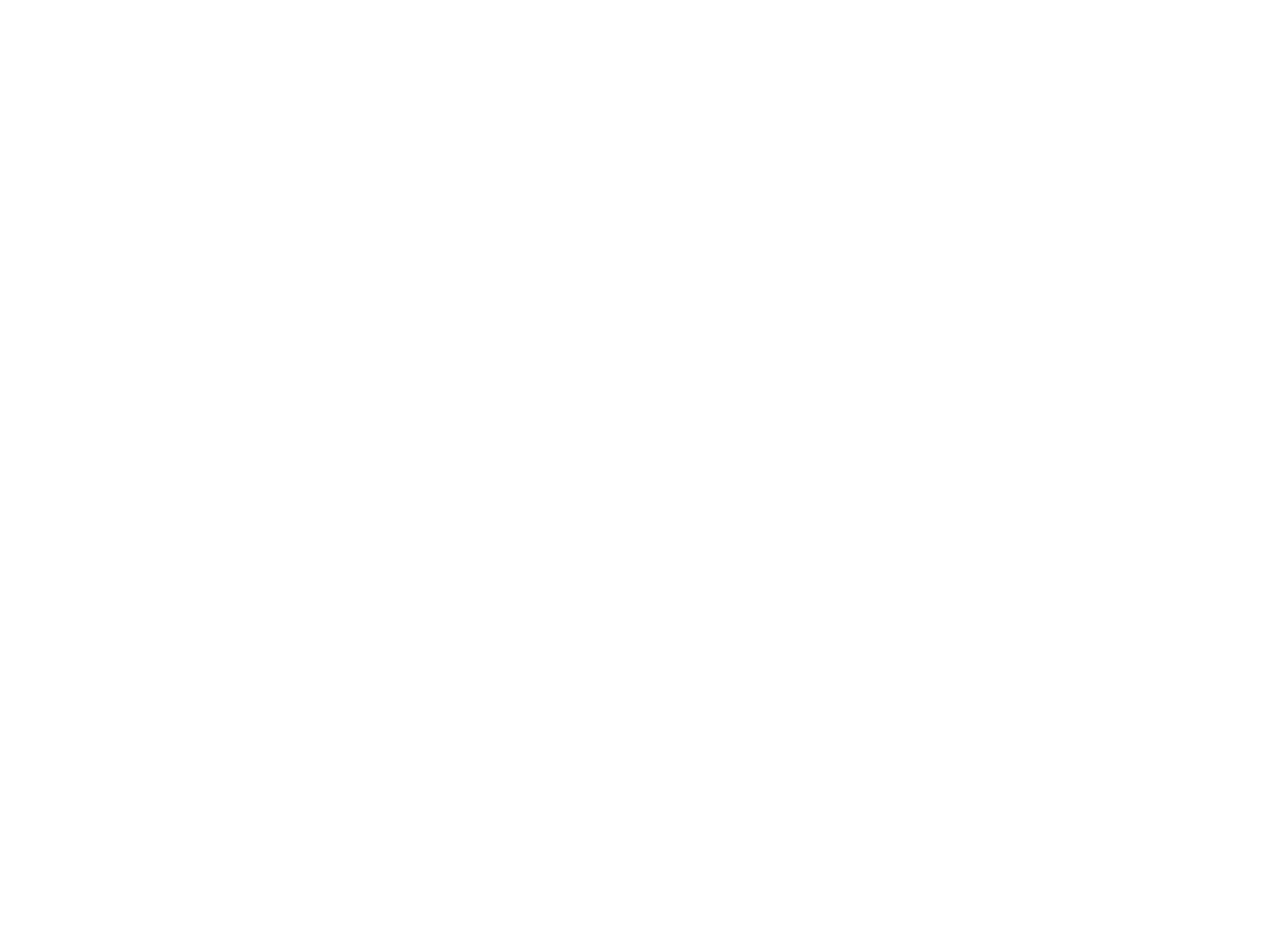
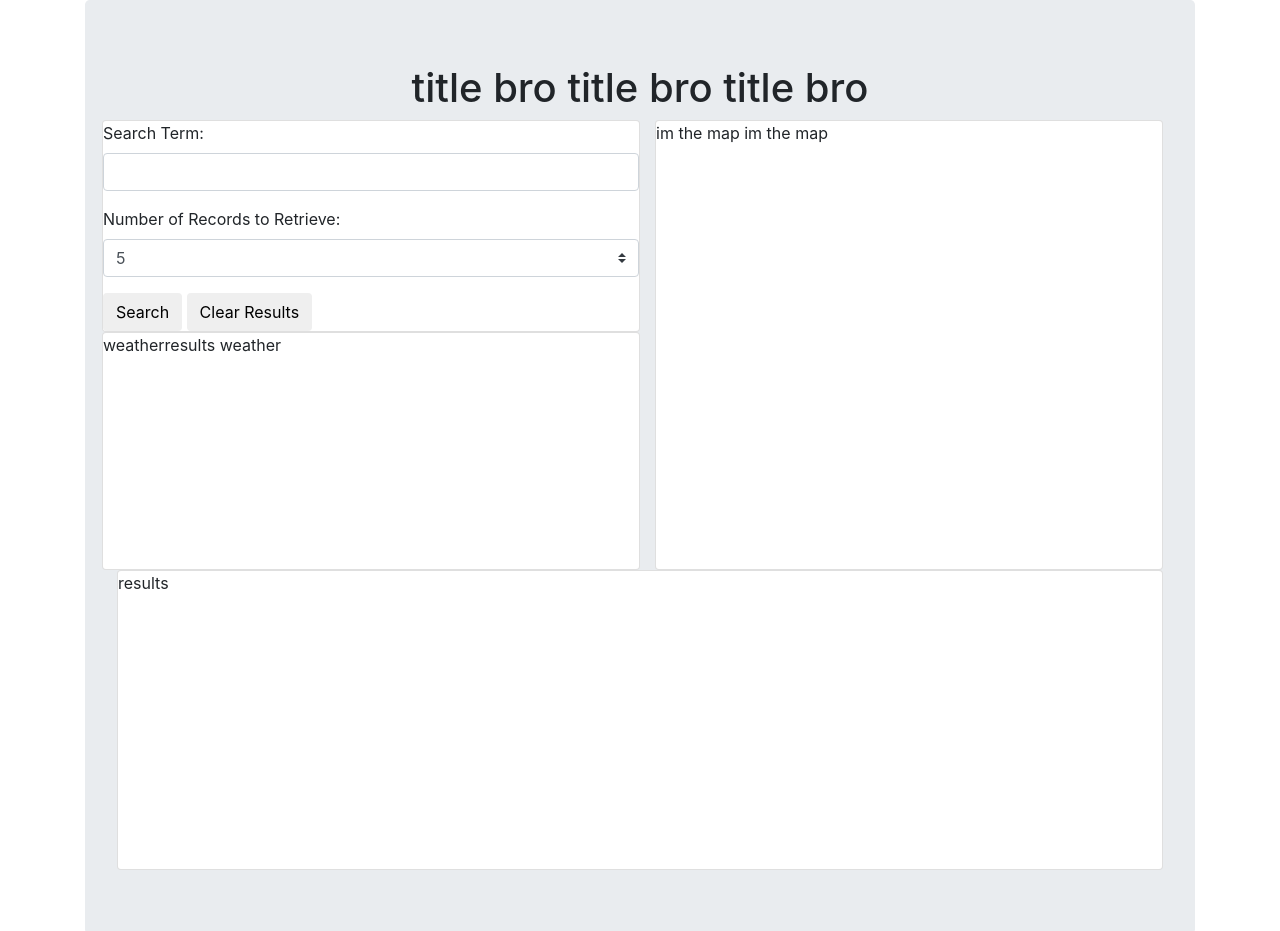
Before and after one commit to taugusta06/GroupProject1, a plain HTML site: page index.html in a window 1280 px wide. Shown: the top 931 px of the page. Before the commit the page ends 800 px from the top, so only its background shows below. Drawn offline with nearby package versions, Linux system fonts and the light colour scheme.

Commit message:
html and css

```diff
--- a/assets/css/style.css
+++ b/assets/css/style.css
@@ -1 +1,22 @@
-/* this page is good its linked up to bootstrap and our html */
+
+
+#title {
+    text-align: center;
+
+}
+#form {
+    width: 100%;
+    height: 100%;
+}
+#weather {
+    width: 100%;
+    height: 238px;
+}
+#map {
+    width: 100%;
+    height: 450px;
+}
+#results {
+    width: 100%;
+    height: 300px;
+}
--- a/index.html
+++ b/index.html
@@ -1,22 +1,75 @@
 <!DOCTYPE html>
 <html lang="en">
+
 <head>
     <meta charset="UTF-8">
     <meta name="viewport" content="width=device-width, initial-scale=1.0">
     <meta http-equiv="X-UA-Compatible" content="ie=edge">
     <title>weatherman</title>
-    <link rel="stylesheet" href="https://stackpath.bootstrapcdn.com/bootstrap/4.1.2/css/bootstrap.min.css" integrity="sha384-Smlep5jCw/wG7hdkwQ/Z5nLIefveQRIY9nfy6xoR1uRYBtpZgI6339F5dgvm/e9B" crossorigin="anonymous">
+    <link rel="stylesheet" href="https://stackpath.bootstrapcdn.com/bootstrap/4.1.2/css/bootstrap.min.css" integrity="sha384-Smlep5jCw/wG7hdkwQ/Z5nLIefveQRIY9nfy6xoR1uRYBtpZgI6339F5dgvm/e9B"
+        crossorigin="anonymous">
     <link rel="stylesheet" href="assets/css/style.css">
 </head>
+
 <body>
-<!-- html crap -->
-<div>
+    <!-- html crap -->
+    <div class="container">
+        <div class="jumbotron">
+            <h1 id="title"> title bro title bro title bro </h1>
+            <div class="row">
 
+                <div class="col-sm-6">
 
-</div>
+                    <div class="row">
+                        <div class="card" id="form">
+                            <form role="form">
 
+                                <!-- Here we create the text box for capturing the search term-->
+                                <div class="form-group">
+                                    <label for="search">Search Term:</label>
+                                    <input type="text" class="form-control" id="search-term">
+                                </div>
 
-<script src="assets/javascript/app.js"></script>
-<script src="https://code.jquery.com/jquery-3.3.1.min.js" integrity="sha256-FgpCb/KJQlLNfOu91ta32o/NMZxltwRo8QtmkMRdAu8=" crossorigin="anonymous"></script>
+                                <!-- Here we capture the number of records that the user wants to retrieve  -->
+                                <div class="form-group">
+                                    <label for="pwd">Number of Records to Retrieve:</label>
+                                    <select id="article-count" class="custom-select" aria-labelledby="dropdownMenuButton">
+                                        <option selected value="1">1</option>
+                                        <!-- Setting the option for 5 as default -->
+                                        <option value="5" selected>5</option>
+                                        <option value="10">10</option>
+                                    </select>
+                                </div>
+                                <!-- Here we have our final submit button -->
+                                <button type="submit" class="btn btn-default" id="run-search">
+                                    <i class="fa fa-search"></i> Search</button>
+                                <button class="btn btn-default" id="clear-all">
+                                    <i class="fa fa-trash"></i> Clear Results</button>
+
+                            </form>
+                        </div>
+                    </div>
+
+                    <div class="row">
+                        <div class="card" id="weather">weatherresults weather</div>
+                    </div>
+
+                </div>
+                <div class="col-sm-6">
+                    <div class="card" id="map">im the map im the map</div>
+                </div>
+            </div>
+            <div class="row">
+                <div class="col-sm-12">
+                    <div class="card" id="results">results</div>
+
+                </div>
+            </div>
+        </div>
+    </div>
+    <script src="https://code.jquery.com/jquery-3.3.1.min.js" integrity="sha256-FgpCb/KJQlLNfOu91ta32o/NMZxltwRo8QtmkMRdAu8="
+        crossorigin="anonymous"></script>
+    <script src="assets/javascript/app.js"></script>
 </body>
+
 </html>
```
